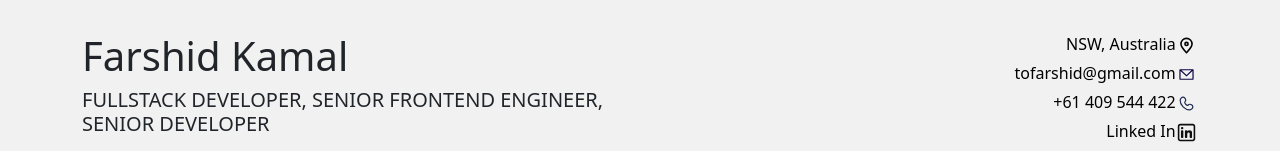
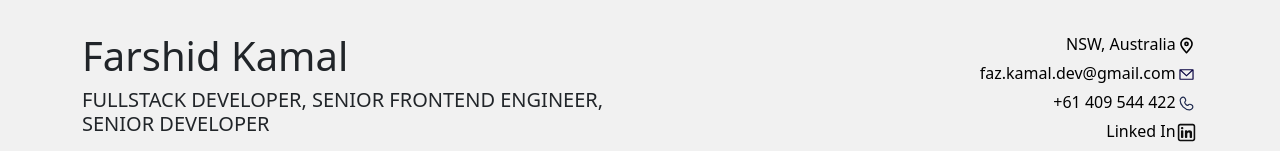
Before and after one commit to tofarshid/my-site, a React (Vite) app: page / in a window 1280 px wide. Shown: the top 151 px of the page. Built offline with nearby package versions, Linux system fonts and the light colour scheme.

Commit message:
small change

```diff
--- a/src/components/header.tsx
+++ b/src/components/header.tsx
@@ -39,7 +39,7 @@ export const Header = () => {
                             className="d-flex flex-row-reverse flex-lg-row text-decoration-none"
                         >
                             <div className="text-black">
-                                tofarshid@gmail.com
+                                faz.kamal.dev@gmail.com
                             </div>
                             <div>
                                 <img
```
